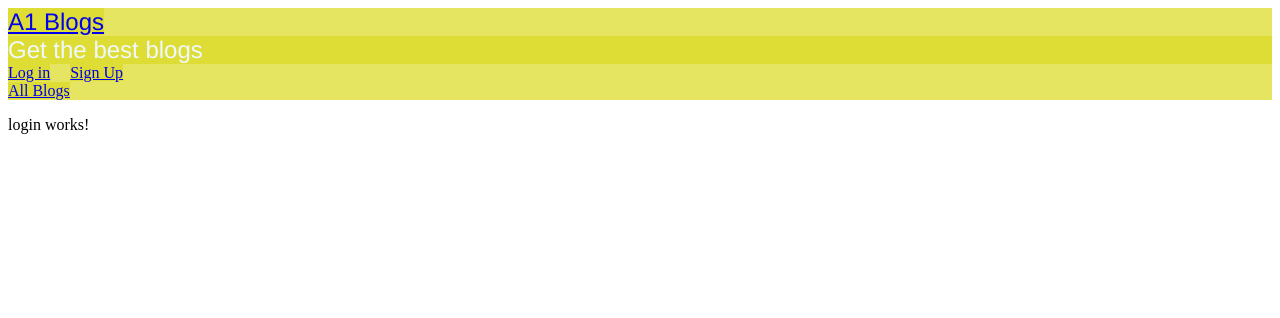
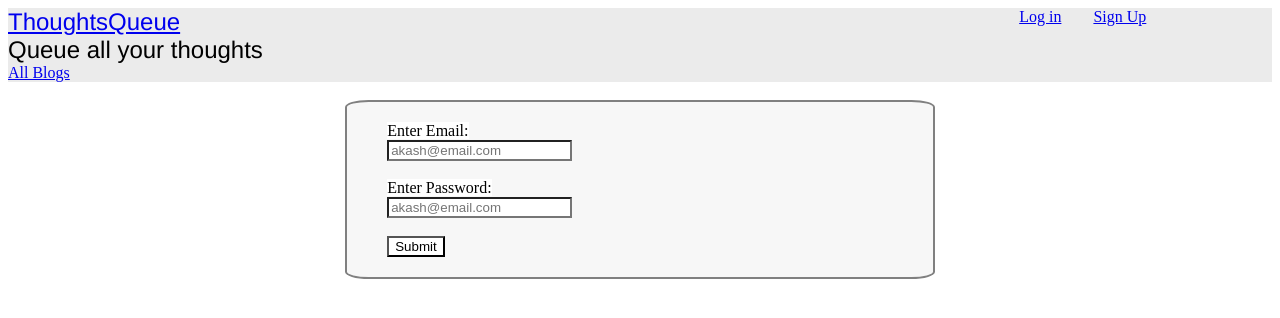
Before and after one commit to Rohit-231/blogging_website_frontend, an Angular app: page /login in a window 1280 px wide. Shown: the top 318 px of the page. Built offline with nearby package versions, Linux system fonts and the light colour scheme.

Commit message:
blog changes

```diff
--- a/src/app/app.component.css
+++ b/src/app/app.component.css
@@ -1,5 +1,11 @@
 *{
-  background-color: rgba(219, 219, 36, 0.712);
+  background-color: rgb(235, 235, 235);
+  width:100%;
+}
+
+.main-header{
+  display :grid;
+  grid-template-columns: 4fr 1fr;
 }
 
 .header{
@@ -8,6 +14,10 @@
   padding: 100px auto;
   font-size: x-large;
   text-decoration: none;
-  color: aliceblue;
+  color: rgb(0, 0, 0);
   font-family:'Franklin Gothic Medium', 'Arial Narrow', Arial, sans-serif;
 }
+
+.menu{
+
+}
--- a/src/app/app.component.html
+++ b/src/app/app.component.html
@@ -1,13 +1,16 @@
-<div class="header">
-  <a routerLink="/">A1 Blogs</a>
-<div class="tagline">Get the best blogs</div>
+<div class="main-header">
+  <div class="header">
+    <a routerLink="/">ThoughtsQueue</a>
+    <div class="tagline">Queue all your thoughts</div>
+  </div>
+
+  <div class="menu">
+    <a routerLink="/login">Log in</a> &nbsp;&nbsp;&nbsp;&nbsp;&nbsp;&nbsp;
+    <a routerLink="/signup">Sign Up</a>
+  </div>
 </div>
 
-<div class="menu">
-  <a routerLink="/login">Log in</a> &nbsp;&nbsp;&nbsp;
-  <a routerLink="/signup">Sign Up</a>
-</div>
-
+<!-- <br><br> -->
 
 <div class="menu">
   <a routerLink="/allblogs">All Blogs</a>
--- a/src/app/components/blogs/all-blogs/all-blogs.component.css
+++ b/src/app/components/blogs/all-blogs/all-blogs.component.css
@@ -1,18 +1,36 @@
-.blog-detail{
+
+.blog{
+  width:80%;
+  margin:10px auto;
+}
+
+.blog-list{
+  padding:5px 5px;
+}
+
+.author-detail{
+  display: grid;
+  grid-template-columns: 1fr 1fr 8fr;
+  /* justify-content:start; */
+}
+.author-pic{
+  height: 50px;
+}
+
+.blog-content{
   background-color: rgb(255, 255, 255);
   display: grid;
-  grid-template-columns: repeat(2,1fr);
+  grid-template-columns: 7fr 3fr;
   /* margin: 10px; */
-  gap: 10px;
+  gap: 3%;
+  cursor:pointer;
+}
+.blog-pic{
+  padding:0% 0%;
+}
+
+
+.blog-list{
+  border-bottom: 1px solid  rgba(0, 0, 0, 0.292);
 
 }
-
-.blog{
-  background-color: antiquewhite;
-  padding:10px 10px 10px 10px;
-  border-radius: 20px;
-  border: 5px solid rgba(215, 159, 89, 0.456);
-  display: grid;
-  grid-template-columns: 6fr 6fr;
-
-}
--- a/src/app/components/blogs/all-blogs/all-blogs.component.html
+++ b/src/app/components/blogs/all-blogs/all-blogs.component.html
@@ -1,22 +1,30 @@
-<p>all-blogs works!1234</p>
 
-<div class="blog-detail">
-  <div class="blog" *ngFor="let b of allBlog">
-    <div class="blog-text">
 
-      <!-- <p>{{b.id}}</p> -->
-      <strong><p>{{b.title}}</p></strong>
+<div class="blog">
+  <div class="blog-list" *ngFor="let b of allBlog">
+    <div class="author-detail">
+      <img src={{b.author_pic}} alt="pic of author" class="author-pic">
+      <p> {{b.author_name}} . </p>
       <p>{{b.created_at | date:'yyyy'}} - {{b.created_at | date:'MM'}}- {{b.created_at | date:'dd'}}</p>
-      <p> by {{b.author_name}}</p>
-      <p>{{b.duration}} minutes</p>
     </div>
-    <div class="blog-pic">
 
-      <img src="https://media.istockphoto.com/id/1402667894/photo/energy-lecture-screen.jpg?s=612x612&w=is&k=20&c=iy88BKxREEN47VP5wzWV-nl6t_HzXXEt463X7H1r0WA=" alt="image"
-      width=100%
-      >
+    <div class="blog-content">
+      <div class="blog-text">
+        <strong><p>{{b.title}}</p></strong>
+        <p>{{b.body_content | slice:0:240}}...
+        </p>
+      </div>
+
+      <div class="blog-pic">
+        <img src={{b.main_pic}} alt="image"
+        width=100%
+        >
+      </div>
     </div>
-    <!-- <p>{{b.body_content}}</p> -->
+
+    <div class="blog-actions"></div>
+      <p>{{b.duration}} minutes read</p>
+     <p>🔖Bookmark</p>
   </div>
 </div>
   <p>abc</p>
--- a/src/app/components/login/login.component.css
+++ b/src/app/components/login/login.component.css
@@ -0,0 +1,13 @@
+*{
+  background-color: rgb(255, 255, 255);
+}
+
+.loginForm{
+  border:solid 2px rgba(0, 0, 0, 0.482);
+  background-color: rgba(0, 0, 0, 0.032);
+  width: 40%;
+  margin:auto auto;
+  padding: 20px 40px;
+  border-radius: 4%;
+
+}
--- a/src/app/components/login/login.component.html
+++ b/src/app/components/login/login.component.html
@@ -1 +1,15 @@
-<p>login works!</p>
+<!-- <p>login works!</p> -->
+<br>
+<form action="submit" class="loginForm">
+  <label for="email_id">Enter Email:</label> <br>
+  <input type="text" placeholder="akash@email.com" id="email_id">
+  <br>
+  <br>
+
+  <label for="password">Enter Password:</label> <br>
+  <input type="text" placeholder="akash@email.com" id="****">
+  <br><br>
+
+  <button type="submit">Submit</button>
+
+</form>
--- a/src/app/model/blog.model.ts
+++ b/src/app/model/blog.model.ts
@@ -2,6 +2,7 @@ export class Blog{
   id?:number;
   created_at:Date;
   title:string;
+  main_pic?:string;
   author_name:string;
   author_pic?:string;
   duration:number;
```
